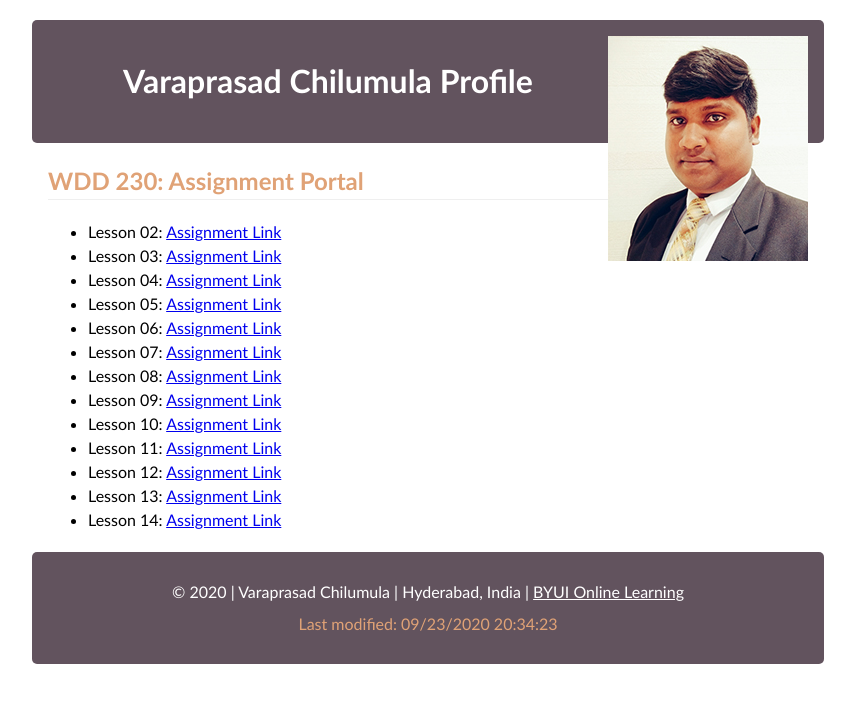
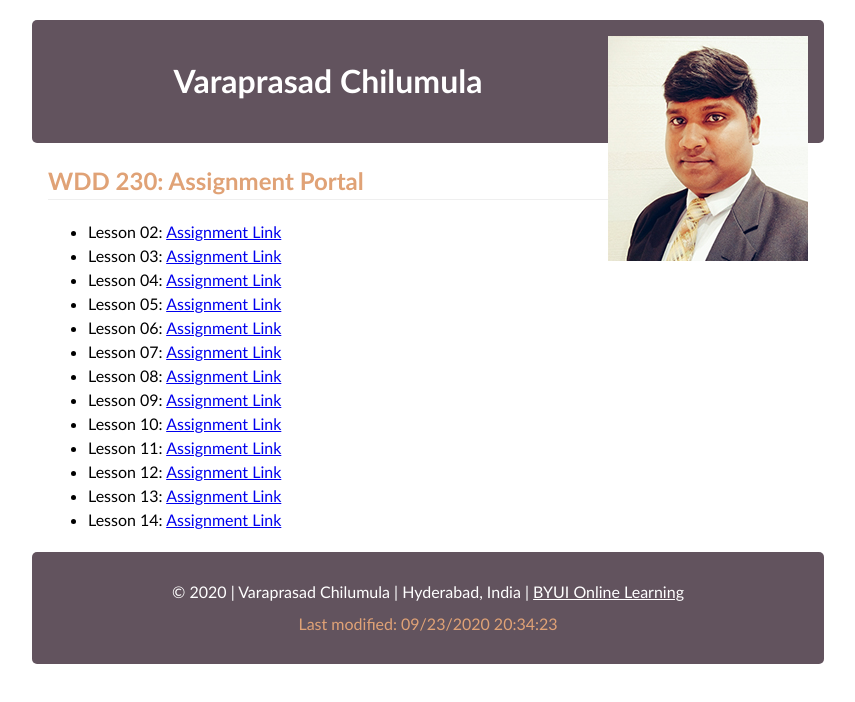
Before and after one commit to varaprasadchilumula/brothervaraprasad.github.io, a plain HTML site: page index.html in a window 1280 px wide. Shown: the whole page, without its empty margins (212-1067 px from the left). Drawn offline with Linux system fonts and the light colour scheme.

Commit message:
initial commit

```diff
--- a/index.html
+++ b/index.html
@@ -11,7 +11,7 @@
 <body>
   <header>
     <img src="images/photo.jpg" alt="Profile Photo of Varaprasad Chilumula">
-    <h1>Varaprasad Chilumula Profile</h1>
+    <h1>Varaprasad Chilumula</h1>
 </header>
  <main>
    <h2>WDD 230: Assignment Portal</h2>
```
